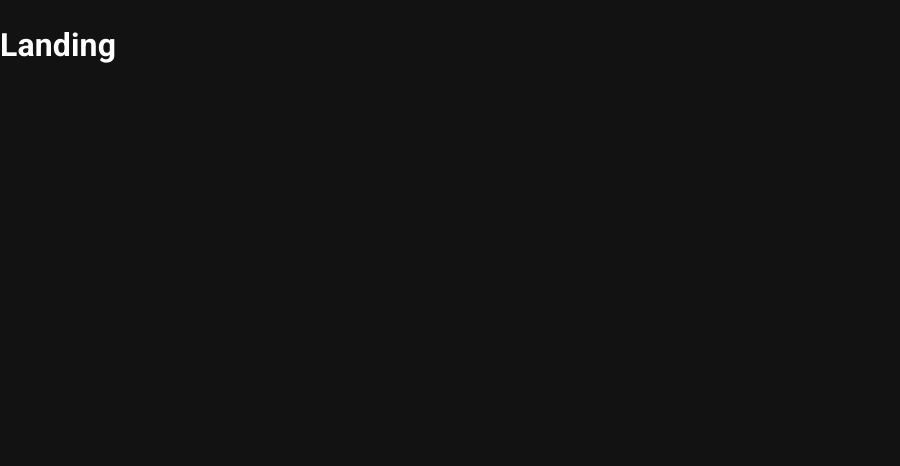
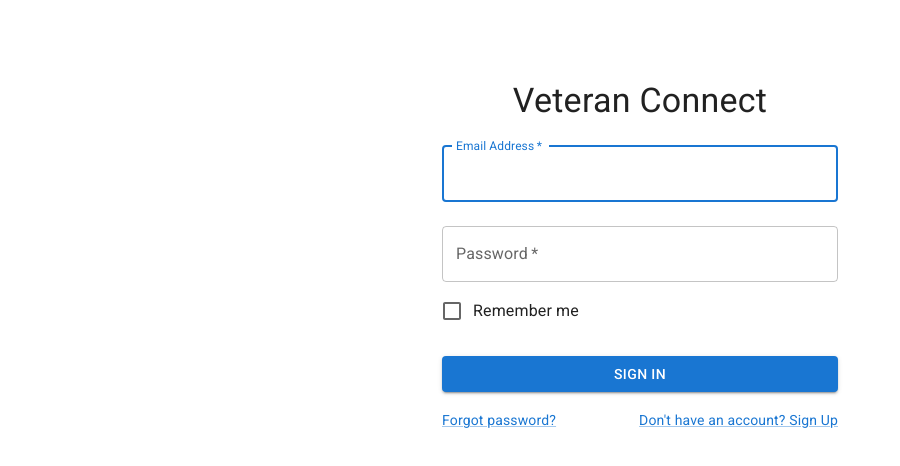
Before and after one commit to Jacob-Petersen-1/Veteran-Connect, a React (Create React App) app in the folder client/: page / in a window 1280 px wide. Shown: the top 466 px of the page, without its empty margins (0-900 px from the left). Built offline with nearby package versions, Linux system fonts and the light colour scheme.

Commit message:
Created Base Login Page For The Project+ TODO Implement Login Functionality

```diff
--- a/client/src/App.js
+++ b/client/src/App.js
@@ -3,7 +3,7 @@ import { Routes, Route } from "react-router-dom";
 import "./App.css";
 
 //Pages Imports
-import LandingPage from "./pages/LandingPage/LandingPage";
+import LoginPage from "./pages/LoginPage/LoginPage";
 import HomePage from "./pages/HomePage/HomePage";
 
 //Utils Imports
@@ -17,7 +17,7 @@ function App() {
       <ThemeProvider theme={theme}>
       <CssBaseline/>
         <Routes>
-          <Route path="/" element={<LandingPage />} />
+          <Route path="/" element={<LoginPage />} />
           <Route path="/home" element={<HomePage />} />
         </Routes>
       </ThemeProvider>
--- /dev/null
+++ b/client/src/components/LoginForm/LoginForm.jsx
@@ -0,0 +1,92 @@
+import React from 'react';
+
+
+//MUI imports
+import Avatar from '@mui/material/Avatar';
+import Button from '@mui/material/Button';
+import CssBaseline from '@mui/material/CssBaseline';
+import TextField from '@mui/material/TextField';
+import FormControlLabel from '@mui/material/FormControlLabel';
+import Checkbox from '@mui/material/Checkbox';
+import Link from '@mui/material/Link';
+import Grid from '@mui/material/Grid';
+import Box from '@mui/material/Box';
+import LockOutlinedIcon from '@mui/icons-material/LockOutlined';
+import Typography from '@mui/material/Typography';
+import Container from '@mui/material/Container';
+
+
+
+
+const LoginForm  = () => {
+
+    const handleSubmit=() =>{
+        console.log("Do something here")
+      }
+
+    return (
+        <Container component="main" maxWidth="xs">
+        <Box
+          sx={{
+            marginTop: 10,
+            display: 'flex',
+            flexDirection: 'column',
+            alignItems: 'center',
+          }}
+        >
+
+            <Typography variant='h4'>Veteran Connect</Typography>
+
+
+          <Box component="form" onSubmit={handleSubmit} noValidate sx={{ mt: 1 }}>
+            <TextField
+              margin="normal"
+              required
+              fullWidth
+              id="email"
+              label="Email Address"
+              name="email"
+              autoComplete="email"
+              autoFocus
+            />
+            <TextField
+              margin="normal"
+              required
+              fullWidth
+              name="password"
+              label="Password"
+              type="password"
+              id="password"
+              autoComplete="current-password"
+            />
+            <FormControlLabel
+              control={<Checkbox value="remember" color="primary" />}
+              label="Remember me"
+            />
+            <Button
+              type="submit"
+              fullWidth
+              variant="contained"
+              sx={{ mt: 3, mb: 2 }}
+            >
+              Sign In
+            </Button>
+            <Grid container>
+              <Grid item xs>
+                <Link href="#" variant="body2">
+                  Forgot password?
+                </Link>
+              </Grid>
+              <Grid item>
+                <Link href="#" variant="body2">
+                  {"Don't have an account? Sign Up"}
+                </Link>
+              </Grid>
+            </Grid>
+          </Box>
+        </Box>
+      </Container>
+     );
+}
+
+export default LoginForm ;
--- a/client/src/pages/LandingPage/LandingPage.js
+++ /dev/null
@@ -1,13 +0,0 @@
-import React from "react";
-
-
-//MUI imports
-
-
-const LandingPage = () => {
-  return (
- <h1>Landing</h1>
-  );
-};
-
-export default LandingPage;
--- /dev/null
+++ b/client/src/pages/LoginPage/LoginPage.js
@@ -0,0 +1,25 @@
+import React from "react";
+import LoginForm from "../../components/LoginForm/LoginForm";
+
+
+
+
+
+
+
+
+const LoginPage = () => {
+
+
+
+
+
+  return (
+<>
+<LoginForm/>
+</>
+
+ );
+}
+
+export default LoginPage;
--- a/client/src/theme/theme.js
+++ b/client/src/theme/theme.js
@@ -1,33 +1,46 @@
 import { createTheme } from "@mui/material";
 
 export const theme = createTheme({
-    palette: {
-        mode: 'dark',
   primary: {
-          main: '#007fff', // green
+    // Main color used for primary UI elements, such as buttons and links.
+    main: "#002868",
+    // Lighter variation of the main color, used for hover and active states.
+    light: "#ffffff",
+    // Darker variation of the main color, used for shadows and depth effects.
+    dark: "#bf0a30",
+    // Text color that provides the best contrast with the primary colors.
+    contrastText: "#ffffff",
   },
   secondary: {
-          main: '#ff5722', // orange
+    // Main color used for secondary UI elements, such as backgrounds and borders.
+    main: "#ffffff",
+    // Lighter variation of the main color, used for hover and active states.
+    light: "#f1f1f1",
+    // Darker variation of the main color, used for shadows and depth effects.
+    dark: "#000000",
+    // Text color that provides the best contrast with the secondary colors.
+    contrastText: "#000000",
   },
   error: {
-          main: '#f44336', // red
+    // Main color used to indicate errors or warnings in the UI.
+    main: "#bf0a30",
+    // Lighter variation of the main color, used for hover and active states.
+    light: "#ff867c",
+    // Darker variation of the main color, used for shadows and depth effects.
+    dark: "#8f0021",
+    // Text color that provides the best contrast with the error color.
+    contrastText: "#ffffff",
   },
-        warning: {
-          main: '#ffeb3b', // yellow
-        },
-        info: {
-          main: '#2196f3', // blue
-        },
-        success: {
-          main: '#9c27b0', // purple
+  text: {
+    // Color used for primary text, such as body text and headings.
+    primary: "#000000",
+    // Color used for secondary text, such as captions and labels.
+    secondary: "#ffffff",
   },
   background: {
-          default: '#121212', // dark grey
-          paper: '#212121', // darker grey
-        },
-        text: {
-          primary: '#ffffff', // white
-          secondary: '#b0bec5', // light grey
-        },
+    // Default background color used for the whole page.
+    default: "#f1f1f1",
+    // Background color used for paper elements, such as cards and dialogs.
+    paper: "#ffffff",
   },
 });
```
Lines whose indentation alone changed are shown as unchanged.
